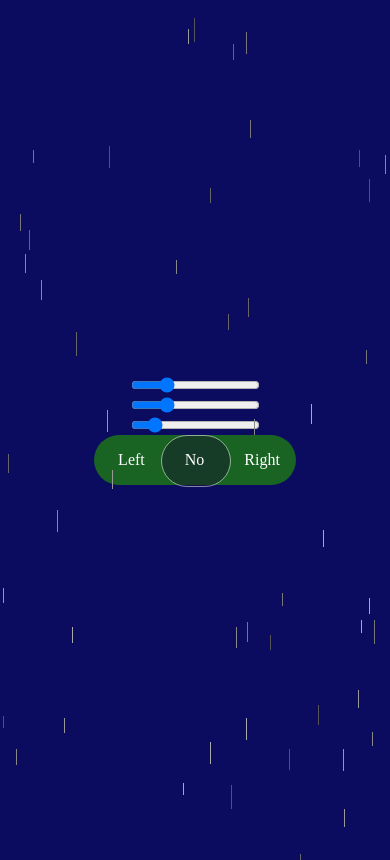
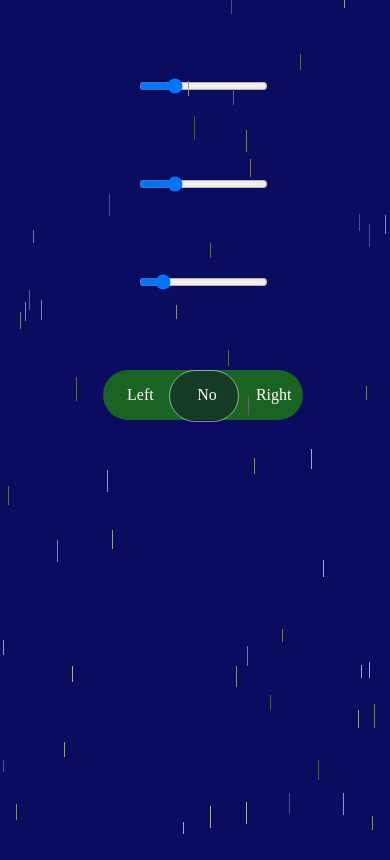
Before and after one commit to AngelFebles/DynamicRain, a plain HTML site: page index.html in a window 390 px wide. Drawn offline with Linux system fonts and the light colour scheme.

Commit message:
Improved responsive layout

```diff
--- a/index.html
+++ b/index.html
@@ -2,6 +2,7 @@
 <head>
     <title>Dynamic Rain</title>
     <link rel="stylesheet" href="./style.css">
+    <meta name="viewport" content="width=device-width, initial-scale=1" />
 </head>
 
 <body>
@@ -29,4 +30,4 @@
     </div>
     <script src="rainMaker.js"></script>
 </body>
-</html
+</html>
--- a/style.css
+++ b/style.css
@@ -1,40 +1,54 @@
 body{
     background-color: rgb(11, 11, 95);
     user-select: none;
+    text-align: center;
 }
 
 .flexbox{
     display: flex;
     flex-direction: column;
     align-items: center;
-    justify-content: center;
-    height: 100vh;
+    justify-content: space-around;
+    margin-top: 10%;
+    height: 50vh;
+    width: 100vw;
+    flex-grow: 4;
 }
 
-
+.flex-item {
+    display: flex;
+}
 
 /* Code for switch */
 .switch input {
     opacity: 0;
     width: 0;
     height: 0;
+  }
 
+  input{
+    width: 100%;
   }
 
 .switch{
+  text-align: center;
   position: relative;
-  height:50px;
-  display:flex;
-  justify-content:space-around;
+  width: 200px;
+  height: 50px;
   background-color: rgb(25, 100, 35);
-  border-radius: 60px;
+  border-radius: 50px;
   color: #fff;
-
 }
 .switch label{
-  padding: 1rem;
+  width:100%;
+  height:100%;
   z-index:1;
+  display: flex;
+  justify-content: center;
+  align-items: center;
 }
+
+
 .switch::before{
   content: '';
   position: absolute;
```
